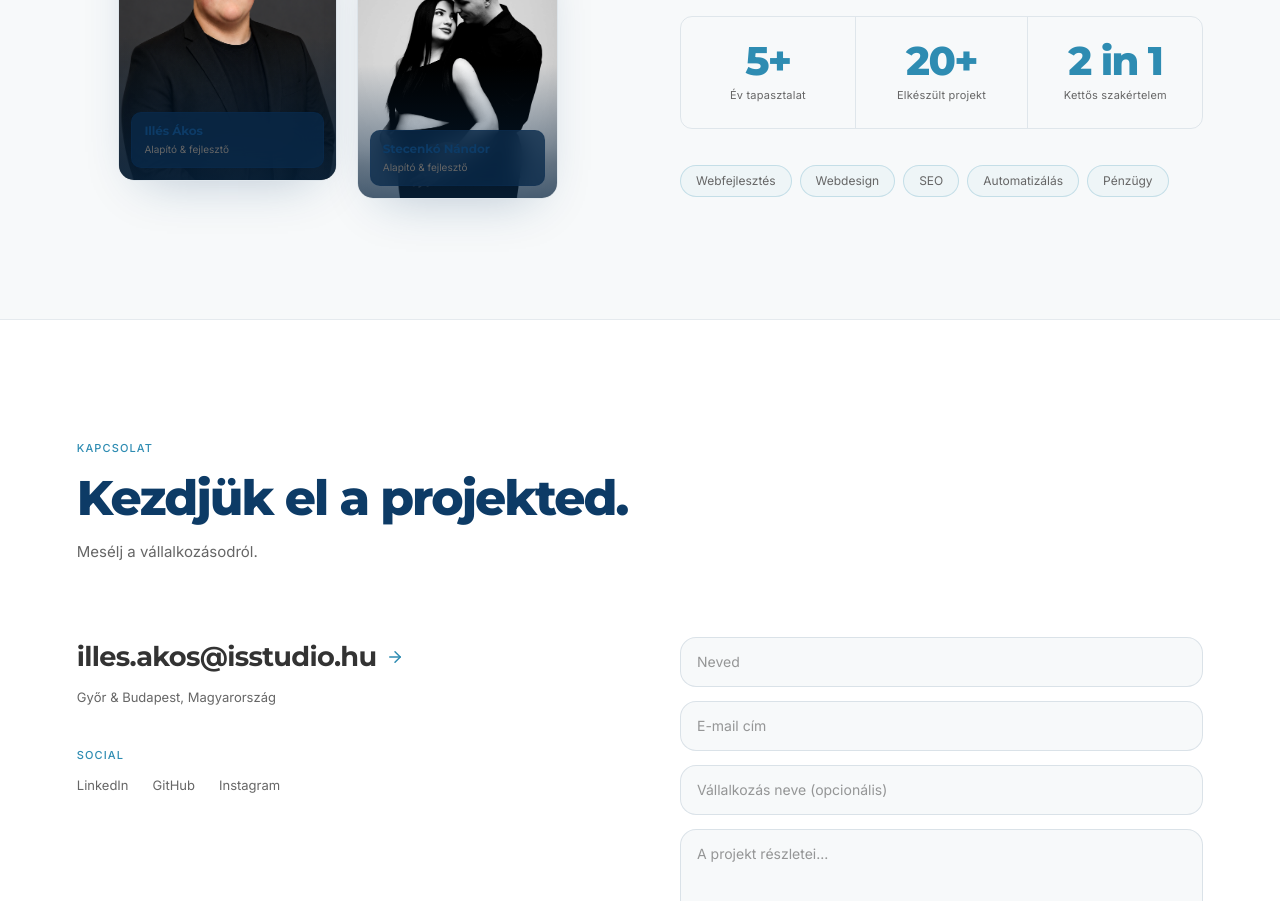
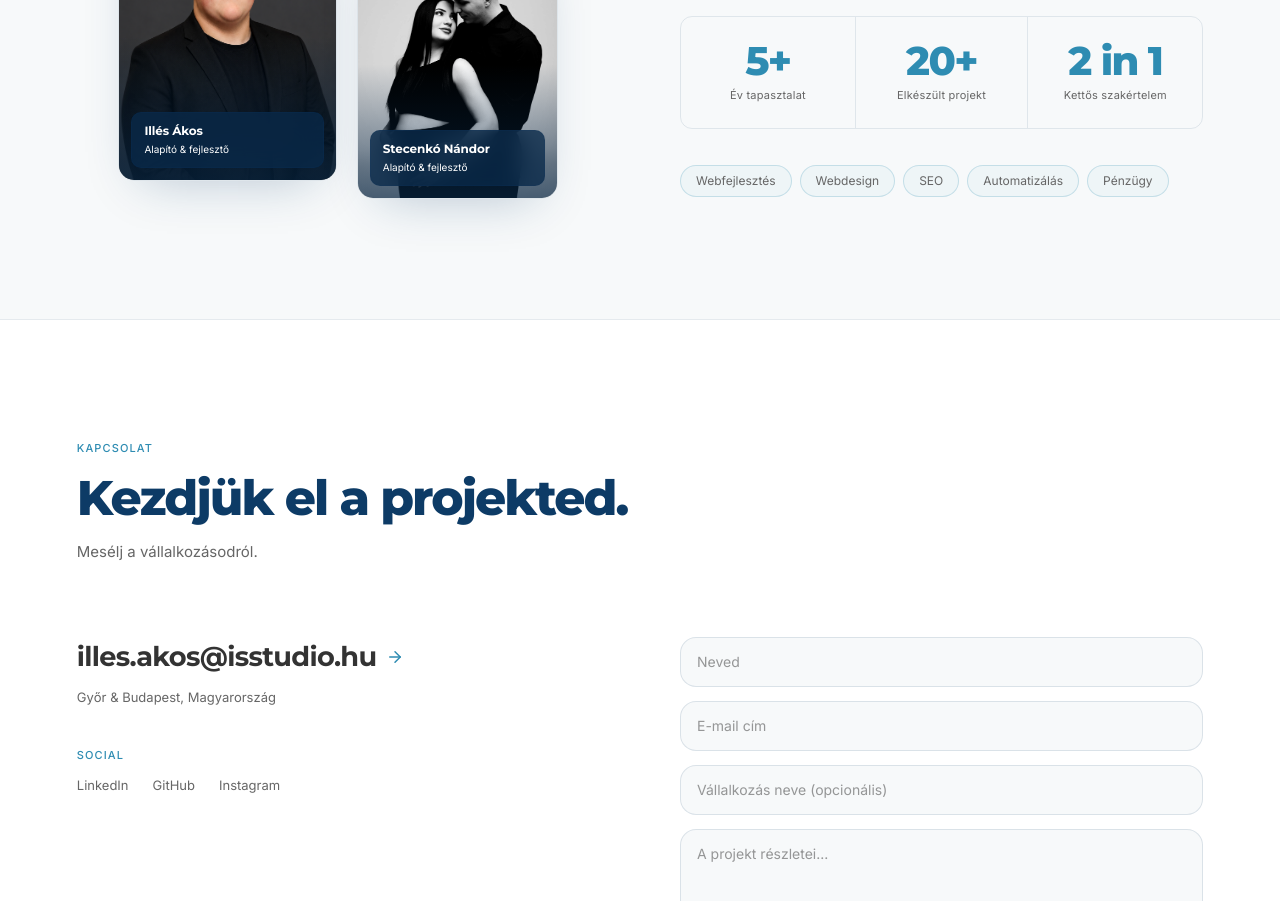
Before and after one commit to akiilles05/isstudio, a Next.js app: page / in a window 1280 px wide. Shown: the part 2380-3281 px from the top of the page. Built offline with nearby package versions, Linux system fonts and the light colour scheme; no server answers; the database is empty.

Commit message:
Update AboutSection component to improve text color consistency for team member names

```diff
--- a/src/components/sections/AboutSection.tsx
+++ b/src/components/sections/AboutSection.tsx
@@ -43,8 +43,8 @@ export default function AboutSection({ content }: { content: ContentMap }) {
                 style={{ background: "linear-gradient(to top, rgba(from var(--color-navy-dark) r g b / 0.65) 0%, transparent 50%)" }}
               />
               <div className="absolute bottom-3 left-3 right-3 bg-navy-dark/78 border border-navy/15 rounded-[10px] px-3 py-2.5 backdrop-blur-md">
-                <p className="font-heading text-xs font-bold dark:text-white text-navy tracking-[-0.01em]">Illés Ákos</p>
-                <p className="text-[10px] text-muted mt-[3px] dark:text-white">Alapító &amp; fejlesztő</p>
+                <p className="font-heading text-xs font-bold text-white tracking-[-0.01em]">Illés Ákos</p>
+                <p className="text-[10px] text-white mt-[3px]">Alapító &amp; fejlesztő</p>
               </div>
             </div>
             <div
@@ -63,8 +63,8 @@ export default function AboutSection({ content }: { content: ContentMap }) {
                 style={{ background: "linear-gradient(to top, rgba(from var(--color-navy-dark) r g b / 0.65) 0%, transparent 50%)" }}
               />
               <div className="absolute bottom-3 left-3 right-3 bg-navy-dark/78 border border-navy/15 rounded-[10px] px-3 py-2.5 backdrop-blur-md">
-                <p className="font-heading text-xs font-bold dark:text-white text-navy tracking-[-0.01em]">Stecenkó Nándor</p>
-                <p className="text-[10px] text-muted mt-[3px] dark:text-white">Alapító &amp; fejlesztő</p>
+                <p className="font-heading text-xs font-bold text-white tracking-[-0.01em]">Stecenkó Nándor</p>
+                <p className="text-[10px]  mt-[3px] text-white">Alapító &amp; fejlesztő</p>
               </div>
             </div>
           </div>
```
